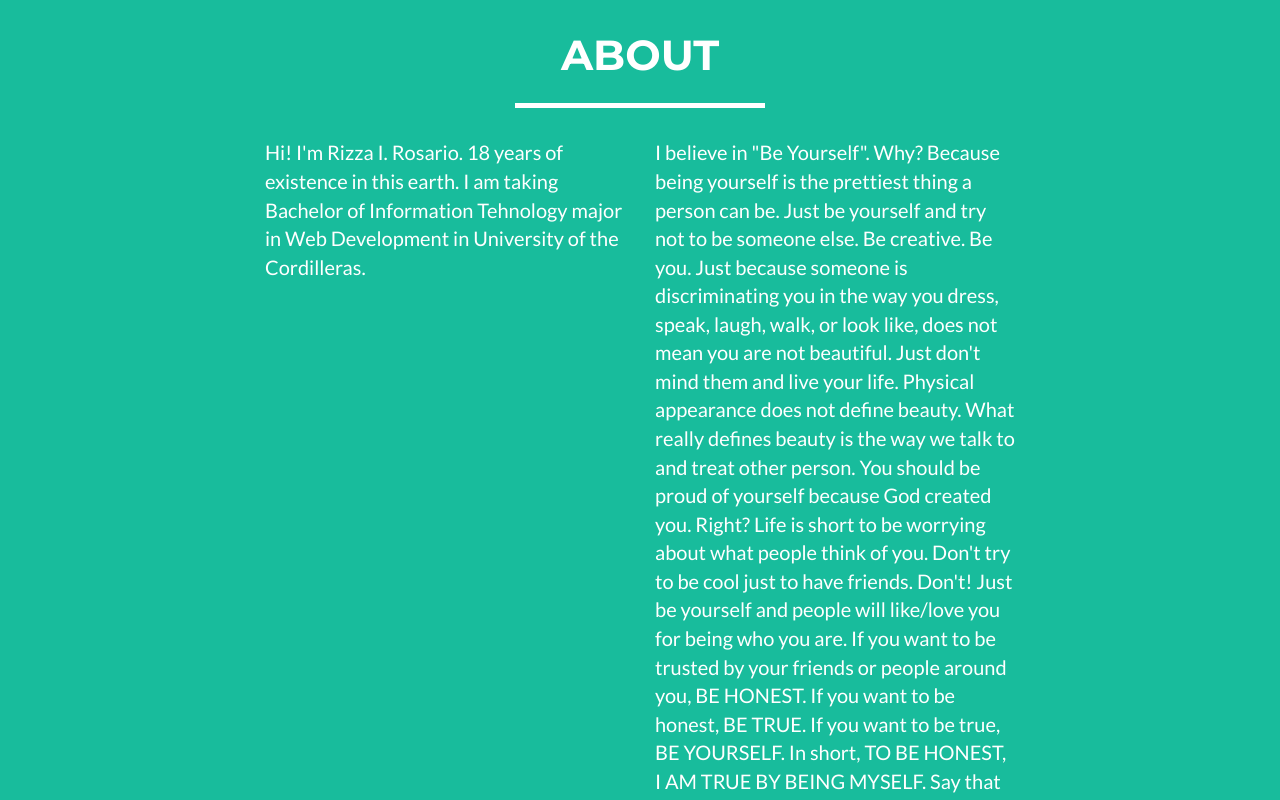
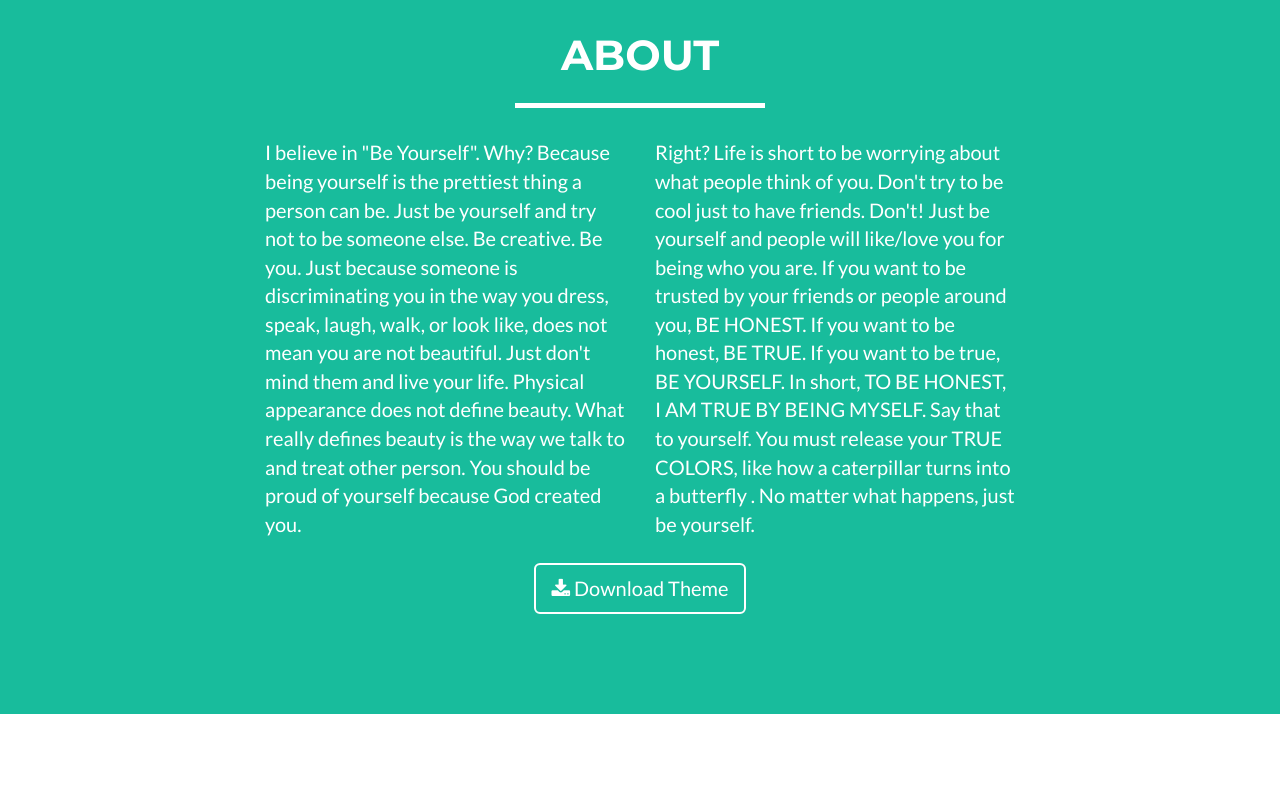
Before and after one commit to rzzapzzazexy/rzzapzzazexy.github.io, a website: page index.html in a window 1280 px wide. Shown: the part 1720-2520 px from the top of the page. Drawn offline with nearby package versions, Linux system fonts and the light colour scheme.

Commit message:
Update index.html

```diff
--- a/index.html
+++ b/index.html
@@ -167,10 +167,10 @@
             </div>
             <div class="row">
                 <div class="col-lg-4 col-lg-offset-2">
-                    <p>Hi! I'm Rizza I. Rosario. 18 years of existence in this earth. I am taking Bachelor of Information Tehnology major in Web Development in University of the Cordilleras.</p>
+                    <p>I believe in "Be Yourself". Why? Because being yourself is the prettiest thing a person can be. Just be yourself and try not to be someone else. Be creative. Be you. Just because someone is discriminating you in the way you dress, speak, laugh, walk, or look like, does not mean you are not beautiful. Just don't mind them and live your life. Physical appearance does not define beauty. What really defines beauty is the way we talk to and treat other person. You should be proud of yourself because God created you.</p>
                 </div>
                 <div class="col-lg-4">
-                    <p>I believe in "Be Yourself". Why? Because being yourself is the prettiest thing a person can be. Just be yourself and try not to be someone else. Be creative. Be you. Just because someone is discriminating you in the way you dress, speak, laugh, walk, or look like, does not mean you are not beautiful. Just don't mind them and live your life. Physical appearance does not define beauty. What really defines beauty is the way we talk to and treat other person. You should be proud of yourself because God created you. Right? Life is short to be worrying about what people think of you. Don't try to be cool just to have friends. Don't! Just be yourself and people will like/love you for being who you are. If you want to be trusted by your friends or people around you, BE HONEST. If you want to be honest, BE TRUE. If you want to be true, BE YOURSELF. In short, TO BE HONEST, I AM TRUE BY BEING MYSELF. Say that to yourself. You must release your TRUE COLORS, like how a caterpillar turns into a butterfly . No matter what happens, just be yourself.</p>
+                    <p>Right? Life is short to be worrying about what people think of you. Don't try to be cool just to have friends. Don't! Just be yourself and people will like/love you for being who you are. If you want to be trusted by your friends or people around you, BE HONEST. If you want to be honest, BE TRUE. If you want to be true, BE YOURSELF. In short, TO BE HONEST, I AM TRUE BY BEING MYSELF. Say that to yourself. You must release your TRUE COLORS, like how a caterpillar turns into a butterfly . No matter what happens, just be yourself.</p>
                 </div>
                 <div class="col-lg-8 col-lg-offset-2 text-center">
                     <a href="#" class="btn btn-lg btn-outline">
```
